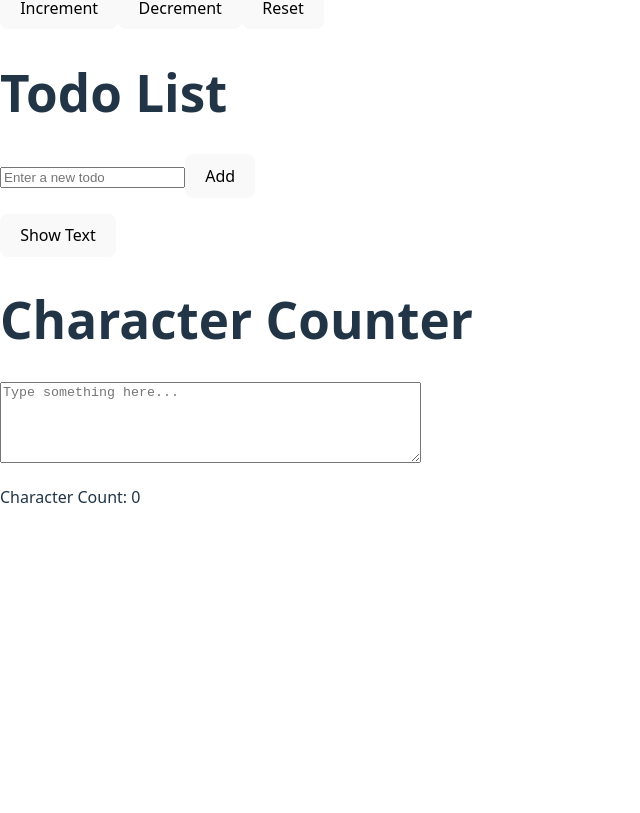
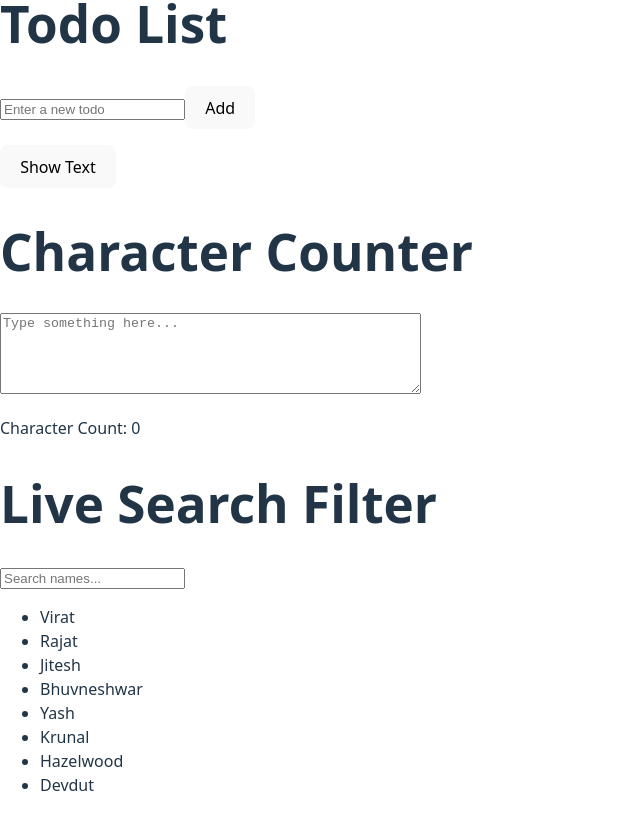
Before and after one commit to yashvi-3106/Assignment_React_Node, a React (Vite) app in the folder React/vite_app/: page / in a window 1280 px wide. Shown: the part 207-1020 px from the top of the page, without its empty margins (0-640 px from the left). Before the commit the page ends 800 px from the top, so only its background shows below. Built offline with nearby package versions, Linux system fonts and the light colour scheme.

Commit message:
Implemented a live search input that filters the list as the user types.

```diff
--- a/React/vite_app/src/App.jsx
+++ b/React/vite_app/src/App.jsx
@@ -2,6 +2,7 @@ import Counter from "./Components/Counter"
 import TodoList from "./Components/TodoList"
 import ToggleText from "./Components/ToggleText"
 import CharacterCounter from "./Components/CharacterCount"
+import SearchFilter from "./Components/SearchFilter"
 
 function App() {
   return (
@@ -11,6 +12,7 @@ function App() {
         <TodoList/>
         <ToggleText/>
         <CharacterCounter/>
+        <SearchFilter/>
       </div>
 
     </>
--- /dev/null
+++ b/React/vite_app/src/Components/SearchFilter.jsx
@@ -0,0 +1,66 @@
+// Live Search Filter
+// Problem: Given a list of names, implement a live search input that filters the list as the user types.
+
+// Concepts Tested:
+
+// useState
+// Filtering arrays
+// Input handling
+
+
+import { useState } from 'react';
+
+function SearchFilter() {
+
+  const initialNames = [
+    'Virat',
+    'Rajat',
+    'Jitesh',
+    'Bhuvneshwar',
+    'Yash',
+    'Krunal',
+    'Hazelwood',
+    'Devdut'
+  ];
+
+
+  const [searchTerm, setSearchTerm] = useState('');
+
+
+  const handleSearch = (event) => {
+    setSearchTerm(event.target.value);
+  };
+
+
+  const filteredNames = initialNames.filter(name =>
+    name.toLowerCase().includes(searchTerm.toLowerCase())
+  );
+
+  return (
+    <div>
+      <h1>Live Search Filter</h1>
+
+
+      <input
+        type="text"
+        value={searchTerm}
+        onChange={handleSearch}
+        placeholder="Search names..."
+      />
+
+
+      <ul>
+        {filteredNames.map((name, index) => (
+          <li key={index}>{name}</li>
+        ))}
+      </ul>
+
+
+      {filteredNames.length === 0 && (
+        <p>No names match your search.</p>
+      )}
+    </div>
+  );
+}
+
+export default SearchFilter;
```
